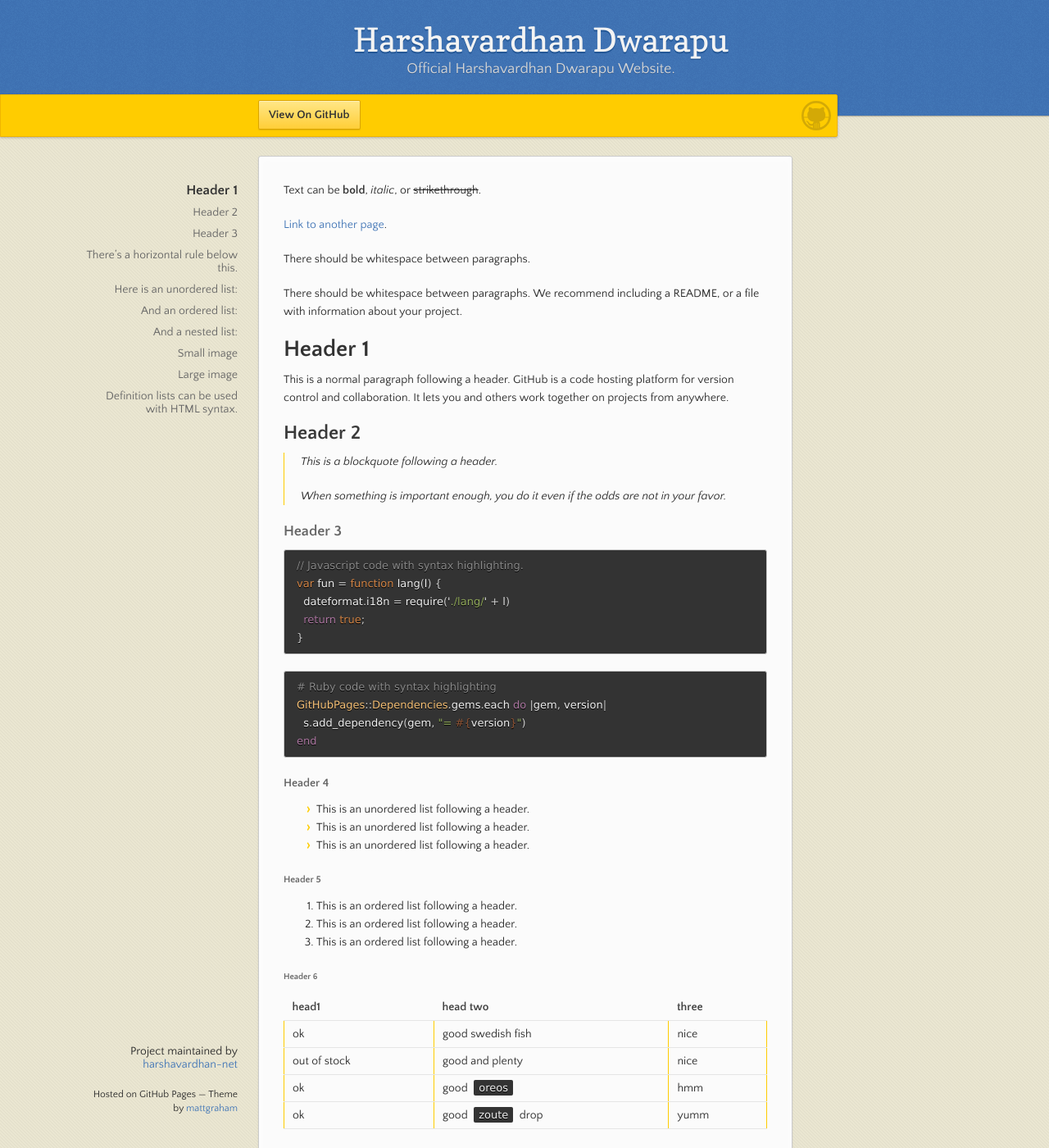
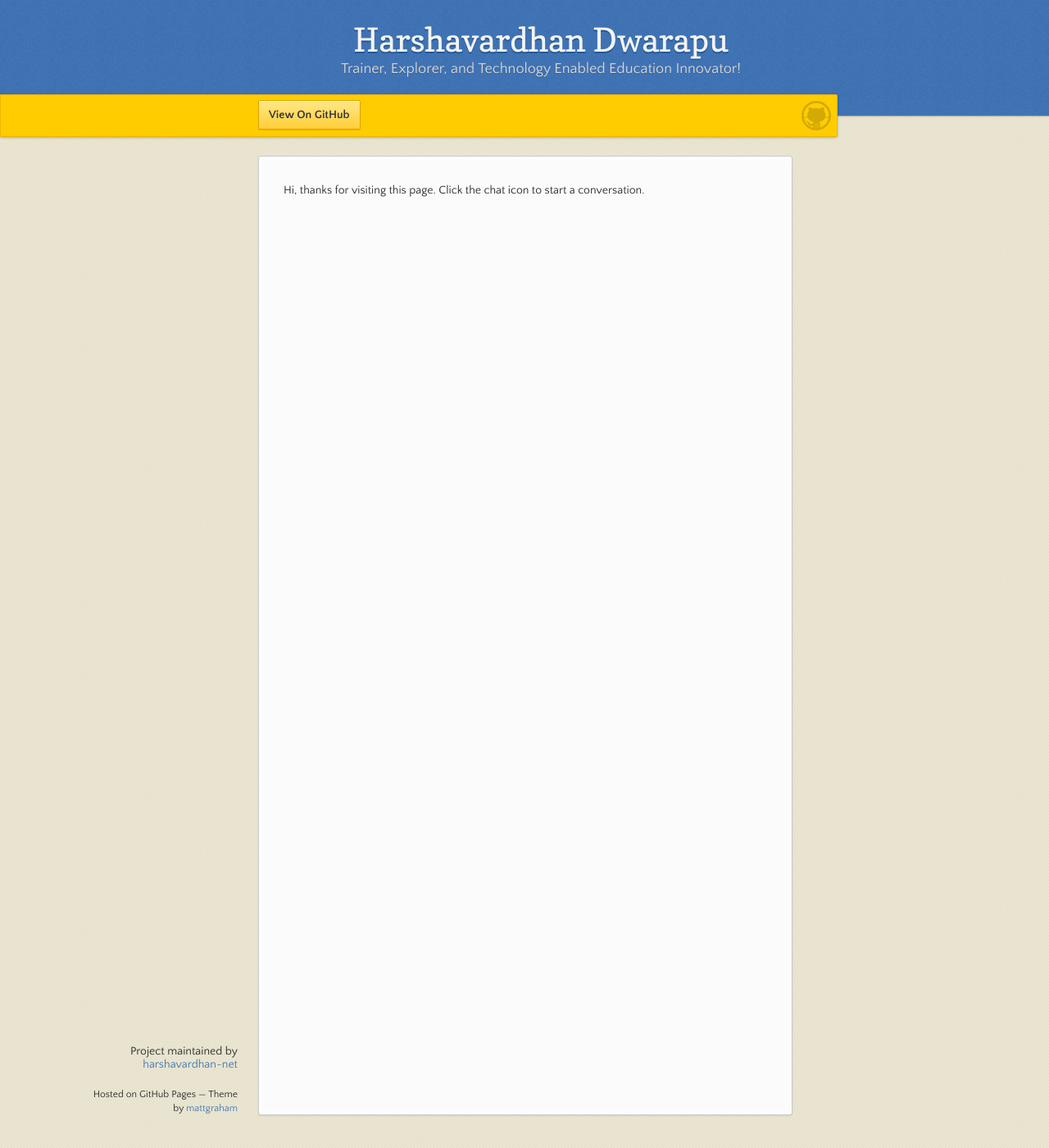
Before and after one commit to harshavardhan-net/harshavardhan-net, a Jekyll site: the page built from index.md, in a window 1280 px wide and 1400 px high. Shown: the whole window at 82% size. Built offline with Jekyll 4.4.1, drawn with Linux system fonts in a browser that asks for light colours; some of the changed text lies outside the part shown.

Commit message:
Setting up page

````diff
--- a/_config.yml
+++ b/_config.yml
@@ -1,5 +1,5 @@
 title: Harshavardhan Dwarapu
-description: Official Harshavardhan Dwarapu Website.
+description:  Trainer, Explorer, and Technology Enabled Education Innovator!
 show_downloads: false
 google_analytics:
 theme: jekyll-theme-leap-day
--- a/index.md
+++ b/index.md
@@ -1,123 +1,4 @@
 ---
 layout: default
 ---
-
-Text can be **bold**, _italic_, or ~~strikethrough~~.
-
-[Link to another page](./another-page.html).
-
-There should be whitespace between paragraphs.
-
-There should be whitespace between paragraphs. We recommend including a README, or a file with information about your project.
-
-# Header 1
-
-This is a normal paragraph following a header. GitHub is a code hosting platform for version control and collaboration. It lets you and others work together on projects from anywhere.
-
-## Header 2
-
-> This is a blockquote following a header.
->
-> When something is important enough, you do it even if the odds are not in your favor.
-
-### Header 3
-
-```js
-// Javascript code with syntax highlighting.
-var fun = function lang(l) {
-  dateformat.i18n = require('./lang/' + l)
-  return true;
-}
-```
-
-```ruby
-# Ruby code with syntax highlighting
-GitHubPages::Dependencies.gems.each do |gem, version|
-  s.add_dependency(gem, "= #{version}")
-end
-```
-
-#### Header 4
-
-*   This is an unordered list following a header.
-*   This is an unordered list following a header.
-*   This is an unordered list following a header.
-
-##### Header 5
-
-1.  This is an ordered list following a header.
-2.  This is an ordered list following a header.
-3.  This is an ordered list following a header.
-
-###### Header 6
-
-| head1        | head two          | three |
-|:-------------|:------------------|:------|
-| ok           | good swedish fish | nice  |
-| out of stock | good and plenty   | nice  |
-| ok           | good `oreos`      | hmm   |
-| ok           | good `zoute` drop | yumm  |
-
-### There's a horizontal rule below this.
-
-* * *
-
-### Here is an unordered list:
-
-*   Item foo
-*   Item bar
-*   Item baz
-*   Item zip
-
-### And an ordered list:
-
-1.  Item one
-1.  Item two
-1.  Item three
-1.  Item four
-
-### And a nested list:
-
-- level 1 item
-  - level 2 item
-  - level 2 item
-    - level 3 item
-    - level 3 item
-- level 1 item
-  - level 2 item
-  - level 2 item
-  - level 2 item
-- level 1 item
-  - level 2 item
-  - level 2 item
-- level 1 item
-
-### Small image
-
-![Octocat](https://github.githubassets.com/images/icons/emoji/octocat.png)
-
-### Large image
-
-![Branching](https://guides.github.com/activities/hello-world/branching.png)
-
-
-### Definition lists can be used with HTML syntax.
-
-<dl>
-<dt>Name</dt>
-<dd>Godzilla</dd>
-<dt>Born</dt>
-<dd>1952</dd>
-<dt>Birthplace</dt>
-<dd>Japan</dd>
-<dt>Color</dt>
-<dd>Green</dd>
-</dl>
-
-```
-Long, single-line code blocks should not wrap. They should horizontally scroll if they are too long. This line should be long enough to demonstrate this.
-```
-
-```
-The final element.
-```
+Hi, thanks for visiting this page. Click the chat icon to start a conversation.
````
